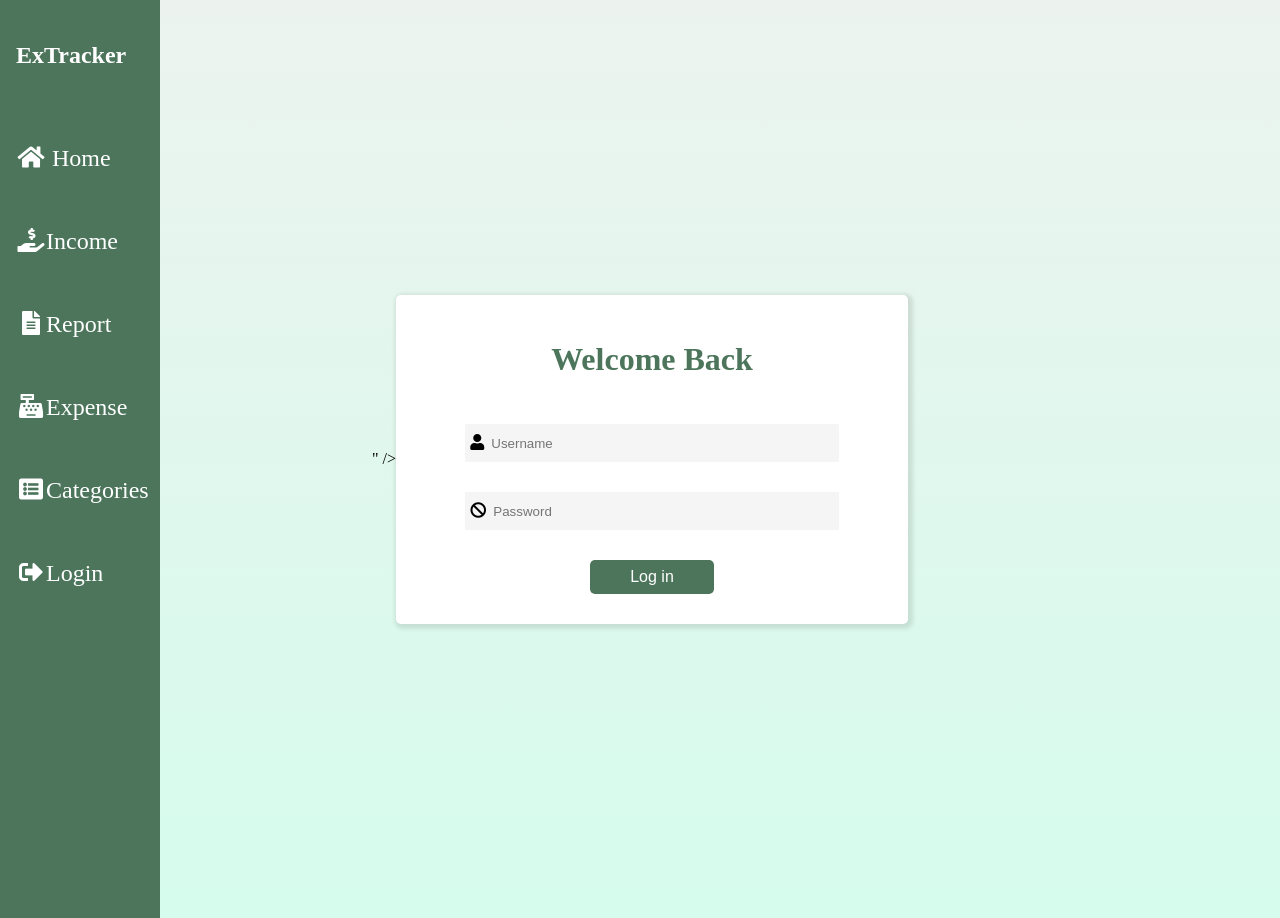
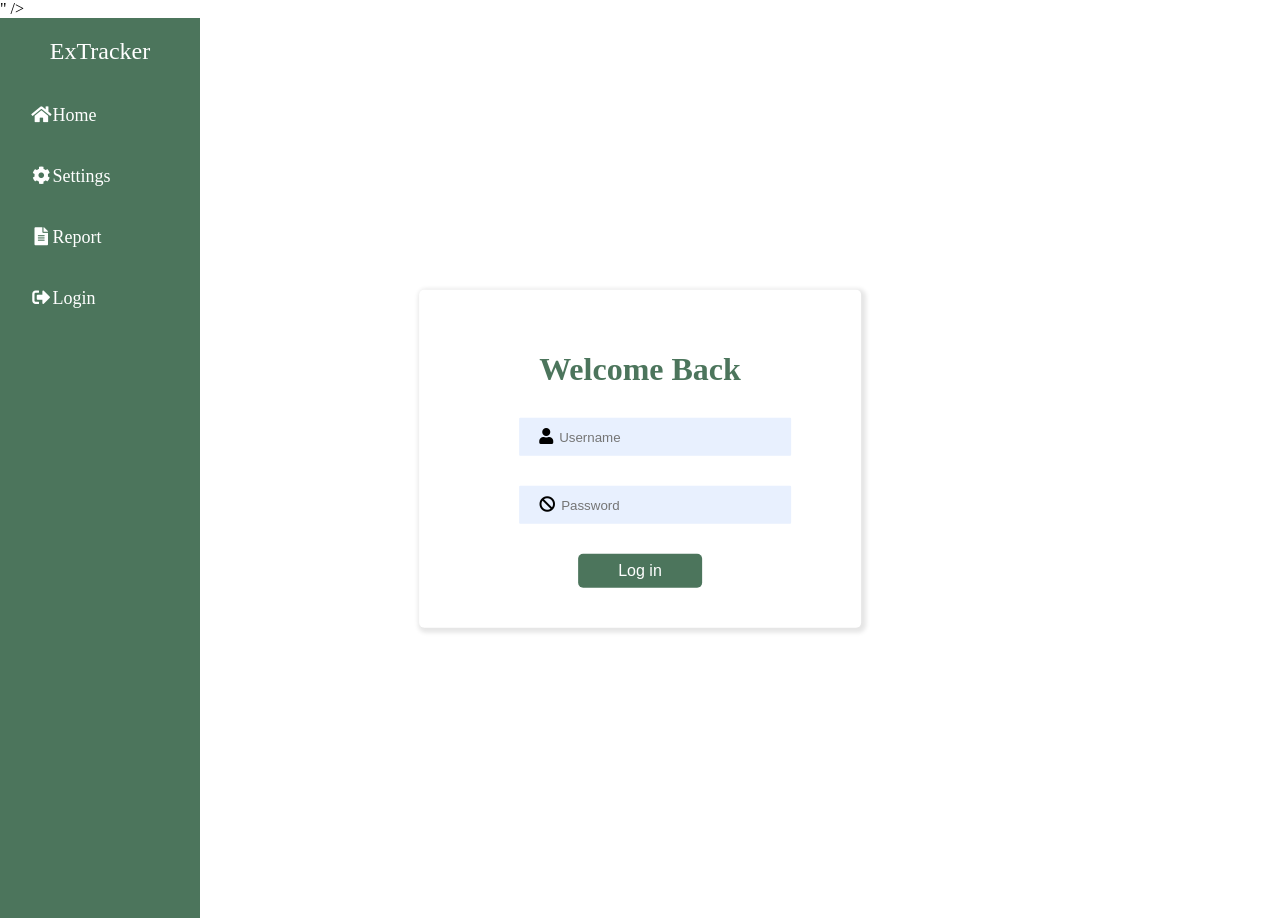
Before and after one commit to patience1000/ExpenseTracker, a Django app: page /login/ in a window 1280 px wide. Run offline with Django 5.2, Linux system fonts and the light colour scheme.

Commit message:
added styling

```diff
--- a/Trackerapp/static/CSS/base.css
+++ b/Trackerapp/static/CSS/base.css
@@ -1,50 +1,169 @@
-body{
-    background-image:linear-gradient(rgb(236, 243, 239),rgb(213, 252, 236));
-    height: 100vh;
-    margin: 0 !important;
+body, html {
+    margin: 0;
+    padding: 0;
+    font-family: Arial, sans-serif;
+    box-sizing: border-box;
 }
 
-.sidebar {
-    height: 100%;
-    width: 160px;
-    position: fixed;
-    z-index: 1;
-    top: 0;
-    left: 0;
-    background-color:#4c755c;
-    overflow-x: hidden;
-    padding-top: 16px;
+.dashboard {
+    display: flex;
+    height: 100vh;
+    width: 100%;
 }
 
-.sidebar a, h2 {
-    padding: 6px 8px 50px 16px;
-    text-decoration: none;
-    font-size: 1.5em;
-    color: #fff;
-    display: block;
+.sidenav {
+    background-color: #4c755c;
+    color: white;
+    width: 160px;
+    padding: 20px;
 }
 
-.sidebar a:hover {
-    opacity: 0.8 ;
+.sidenav .app-name {
+    font-size: 1.5em;
+    margin-bottom: 30px;
+    text-align: center;
 }
 
-.container {
-    margin-left: 160px;
-    display: flex;
-    justify-content: space-around;
+.sidenav .welcome-message{
+    font-size: 1.125em;
+    margin-bottom: 30px;
+    text-align: center;
+    color: #e0f2e9;
+    background-color: #3a5a45;
+    padding: 10px;
+    border-radius: 5px;
 }
 
-.container .box1, .box2,.box3,.box4{
-    padding: 0px 20px;
-    background-color: #fff;
+.sidenav nav ul {
+    list-style: none;
+    padding: 0;
+}
+
+.sidenav nav ul li {
+    margin: 20px 0;
+}
+
+.sidenav nav ul li a {
+    color: white;
+    text-decoration: none;
+    font-size: 1.125em;
+    display: block;
+    padding: 10px;
+    border-radius: 5px;
+    transition: background-color 0.3s;
+}
+
+.sidenav nav ul li a:hover {
+    background-color: #3a5a45;
+}
+
+.main-content {
+    flex-grow: 1;
+    padding: 20px;
+    background-color: #d4e7e3af;
+    overflow-y: auto;
+}
+.header h3{
+    font-size: 0.9em;
     color: #4c755c;
+    margin-top: 5px;
+    margin-bottom: 10px;
+}
+.summary-section {
+    display: flex;
+    justify-content: space-between;
+    margin-bottom: 20px;
+}
+
+.summary-box {
+    background-color: white;
     border-radius: 5px;
-    font-size: 1em;
-    box-shadow: 2px 2px 4px 3px rgb(0,0,0,0.1);
+    box-shadow: 0 2px 5px rgba(0,0,0,0.1);
+    width: 20%;
+    text-align: center;
 }
-#total-income{
-    /* margin: 0px; */
+
+.summary-box h3 {
+    margin-bottom: 10px;
+    font-size: 0.8em;
+    color: #4c755c;
 }
-#myChart{
-    margin-left: 160px;
+
+.summary-box p{
+    color: #3a5a45;
+    font-size: 0.8em;
 }
+
+.actions-section{
+    display: flex;
+    flex-direction: column;
+    margin-bottom: 20px;
+    padding: 10px;
+    background-color:#c5e4ddaf;
+}
+.top{
+    display: flex;
+    flex-direction: column;
+}
+.bottom{
+    display: flex;
+    justify-content: space-evenly;
+}
+hr{
+  border: 0.5px solid #3a5a4557;
+  width: 100%;
+
+}
+.actions-section h3{
+    font-size: 0.9em;
+    color: #4c755c;
+    margin-top: 5px;
+    margin-bottom: 10px;
+}
+
+.action-box {
+    border-radius: 5px;
+    padding: 20px;
+    width: 15%;
+    text-align: center;
+}
+.action-box a{
+    text-decoration: none;
+    font-size: 0.8em;
+    font-weight: 600;
+    color: #3a5a45;
+}
+
+.action-box button:hover {
+    background-color: #3a5a45;
+}
+
+.chart-section {
+    background-color: white;
+    border-radius: 5px;
+    box-shadow: 0 2px 5px rgba(0,0,0,0.1);
+    padding: 20px;
+}
+
+canvas {
+    width: 100% !important;
+    height: 400px !important;
+}
+
+/* Responsive styles */
+@media (max-width: 768px) {
+    .summary-section, .actions-section  .top{
+        flex-direction: column;
+    }
+    .bottom{
+        flex-direction: column;
+    }
+    .action-box{
+        width: 70%;
+        margin-bottom: 20px;
+    }
+    .summary-box{
+        width: 100%;
+        margin-bottom: 20px;
+    }
+}
--- a/Trackerapp/static/CSS/expense.css
+++ b/Trackerapp/static/CSS/expense.css
@@ -13,13 +13,13 @@
     overflow-x: hidden;
     padding-top: 16px;
 }
-.sidebar a, h2{
+/* .sidebar a, h2{
     padding: 6px 8px 50px 16px;
     text-decoration: none;
     font-size: 20px;
     color: #fff;
     display: block;
-}
+} */
 .sidebar a:hover {
     opacity: 0.8 ;
 }
--- a/Trackerapp/static/CSS/style.css
+++ b/Trackerapp/static/CSS/style.css
@@ -1,42 +1,90 @@
 body{
-    display: flex;
-    justify-content: center;
-    align-items: center;
-    background-image:linear-gradient(rgb(236, 243, 239),rgb(213, 252, 236));
+   margin: 0;
+   padding: 0;
+}
+.sidenav{
     height: 100vh;
+    width: 100%;
+    position: fixed;
+    background-color: #4c755c;
+    color: white;
+    width: 160px;
+    padding: 20px;
 }
 
+.sidenav .app-name {
+    font-size: 1.5em;
+    margin-bottom: 30px;
+    text-align: center;
+}
+
+.sidenav .welcome-message{
+    font-size: 1.125em;
+    margin-bottom: 30px;
+    text-align: center;
+    color: #e0f2e9;
+    background-color: #3a5a45;
+    padding: 10px;
+    border-radius: 5px;
+}
+
+.sidenav nav ul {
+    list-style: none;
+    padding: 0;
+}
+
+.sidenav nav ul li {
+    margin: 20px 0;
+}
+
+.sidenav nav ul li a {
+    color: white;
+    text-decoration: none;
+    font-size: 1.125em;
+    display: block;
+    padding: 10px;
+    border-radius: 5px;
+    transition: background-color 0.3s;
+}
+
+.sidenav nav ul li a:hover {
+    background-color: #3a5a45;
+}
 form{
+    position: absolute;
+    top: 50%;
+    left: 50%;
+    transform: translate(-50%, -50%);
     background-color: #ffffff;
-    height: auto;
-    width: 40%;
-    padding-bottom: 30px;
+    padding: 40px 100px;
     box-shadow: 2px 2px 4px 3px rgb(0,0,0,0.1);
     border-radius: 5px;
 }
 h1 {
-    margin: 46px 0;
     color: #4c755c;
     text-align: center;
+    padding: 0 20px;
 }
 .form-group{
     margin: 30px auto;
-    width: 70%;
-    padding: 10px 10px 10px 5px;
+    width: 100%;
+    padding: 10px 10px 10px 20px;
     outline: none;
     border-radius: 1px;
     color: #000;
-    background-color: whitesmoke;
+    background-color: #e8f0fe;
+
 }
+
 .form-control{
     width: 90%;
-    margin-left: 1px;
     height: inherit;
     outline: none;
     border: 0;
-    background-color: whitesmoke;
 }
-
+input{
+    background: none;
+}
 .login-btn{
     background-color: #4c755c;
     outline: none;
@@ -53,3 +101,8 @@
 .login-btn:hover {
     opacity: 0.8;
 }
+@media (max-width: 768px) {
+   .sidenav{
+    display: none;
+   }
+}
--- a/Trackerapp/static/js/login.js
+++ b/Trackerapp/static/js/login.js
@@ -35,18 +35,18 @@
             return response.json();
         })
         .then((data) => {
-            // some aesthetic optimizations
             console.log(data); // check received data
             localStorage.setItem("accessToken", data.access);
             localStorage.setItem("refreshToken", data.refresh);
             console.log(localStorage);
 
-            return fetch("me/",{
+            return fetch("http://localhost:8000/me/",{
                 method: "GET",
                 headers: {
                     "Content-Type": "application/json",
                     "Authorization": `Bearer ${localStorage.getItem("accessToken")}`,
             },
+
             });
         })
         // code to get current user
--- a/Trackerapp/templates/Trackerapp/login.html
+++ b/Trackerapp/templates/Trackerapp/login.html
@@ -8,21 +8,22 @@
     <title>Login</title>
     <link rel="stylesheet" href="https://cdnjs.cloudflare.com/ajax/libs/font-awesome/5.15.4/css/all.min.css" />
     <link rel="stylesheet" href="{% static 'css/style.css' %}" />
-    <link rel="stylesheet" href="{% static 'CSS/base.css' %}" />
+    <!-- <link rel="stylesheet" href="{% static 'CSS/base.css' %}" /> -->
     <meta name="csrf-token" content="{% csrf_token %}" />
 </head>
 
 <body>
-    <div class="sidebar">
-        <h2>ExTracker</h2>
-        <a href="/"><i class="fa fa-fw fa-home"></i> Home</a>
-        <a href="#income"><i class="fa fa-fw fa-hand-holding-usd"></i>Income</a>
-        <a href="#report"><i class="fa fa-fw fa-file-alt"></i>Report</a>
-        <a href="/expense"><i class="fa fa-fw fa-cash-register"></i>Expense</a>
-        <a href="#categories"><i class="fa fa-fw fa-list-alt"></i>Categories</a>
-        <!-- <a href="/login"><i class="fa fa-fw fa-sign-out-alt"></i>Login</a> -->
-        <a href="/login" id="auth-link"><i class="fa fa-fw fa-sign-out-alt"></i><span id="auth-text">Login</span></a>
-    </div>
+    <aside class="sidenav">
+        <div class="app-name">ExTracker</div>
+        <nav>
+            <ul>
+                <li><a href="/"><i class="fa fa-fw fa-home"></i>Home</a></li>
+                <li><a href="#"><i class="fa fa-fw fa-cog"></i>Settings</a></li>
+                <li><a href="#"><i class="fa fa-fw fa-file-alt"></i>Report</a></li>
+                <li><a href="/login" id="auth-link"><i class="fa fa-fw fa-sign-out-alt"></i><span id="auth-text"></span>Login</span></a></li>
+            </ul>
+        </nav>
+    </aside>
 
     <form id="login-form" method="post">
         {% csrf_token %}
--- a/Trackerapp/urls.py
+++ b/Trackerapp/urls.py
@@ -1,6 +1,6 @@
 from django.urls import path, include
 from rest_framework.routers import DefaultRouter
-from .views import IncomeCategoryViewSet, ExpenseCategoryViewSet, UserViewSet, Login, Dashboard,AddExpense,get_user_expense, get_user_income, CurrentUserView
+from .views import IncomeCategoryViewSet, ExpenseCategoryViewSet, UserViewSet, Login, Dashboard,AddExpense,get_user_expense, CurrentUserView
 
 router = DefaultRouter()
 router.register(r'categories', ExpenseCategoryViewSet, basename='category')
@@ -14,6 +14,5 @@
     path('', Dashboard),
     path('expense/', AddExpense),
     path('user-expenses/', get_user_expense),
-    path('user-income/', get_user_income),
     path('me/', CurrentUserView.as_view(), name='current-user')
 ]
--- a/Trackerapp/views.py
+++ b/Trackerapp/views.py
@@ -64,18 +64,6 @@
 
     return JsonResponse(data,safe=False)
 
-@api_view(['GET'])
-@permission_classes([IsAuthenticated])
-def get_user_income(request):
-    user = request.user
-    income = IncomeCategory.objects.filter(user=user)
-    data = []
-    for i in income:
-        data.append({
-            'amount': i.amount
-        })
-    return JsonResponse(data,safe=False)
-
 @csrf_exempt
 def Login(request):
     return render(request, 'Trackerapp/login.html')
```
Also changed, not shown: Trackerapp/static/js/home.js (+0 -40 lines), Trackerapp/templates/Trackerapp/index.html (+54 -27 lines).
